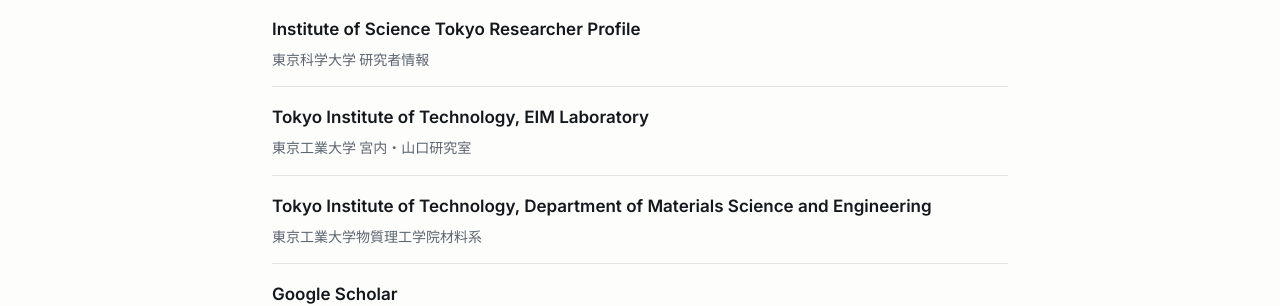
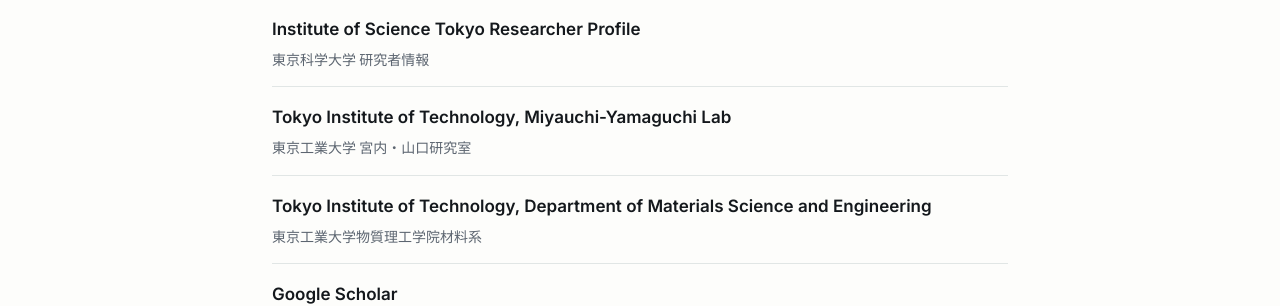
Before and after one commit to YoheiC01/YoheiC01.github.io, a Jekyll site: the page built from contact.html, in a window 1280 px wide and 1153 px high. Shown: the part 462-768 px from the top of the window. Built offline with Jekyll 4.4.1, drawn with Linux system fonts in a browser that asks for light colours.

Commit message:
Rename EIM Laboratory link to Miyauchi-Yamaguchi Lab

```diff
--- a/contact.html
+++ b/contact.html
@@ -25,7 +25,7 @@
                 <span class="jp" lang="ja">東京科学大学 研究者情報</span>
             </div>
             <div class="contact-item">
-                <a href="http://www.eim.ceram.titech.ac.jp/" target="_blank" rel="noopener">Tokyo Institute of Technology, EIM Laboratory</a>
+                <a href="http://www.eim.ceram.titech.ac.jp/" target="_blank" rel="noopener">Tokyo Institute of Technology, Miyauchi-Yamaguchi Lab</a>
                 <span class="jp" lang="ja">東京工業大学 宮内・山口研究室</span>
             </div>
             <div class="contact-item">
```
